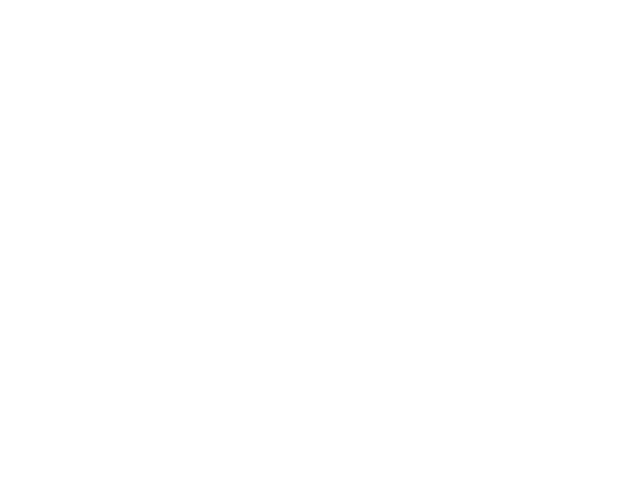
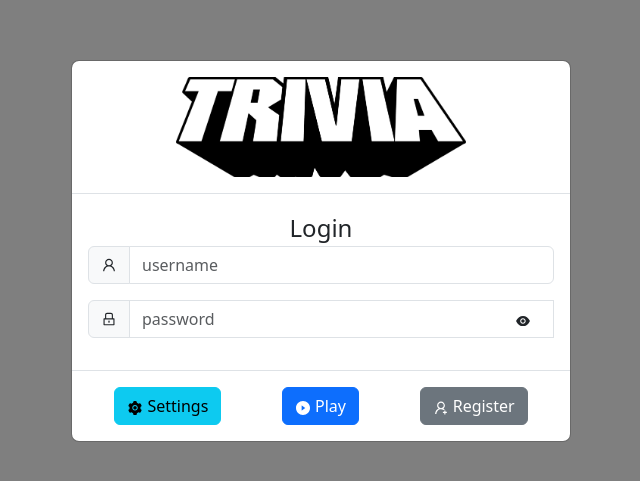
Before and after one commit to mjggel/react_trivia_api_app, a React (Create React App) app: page / in a window 1280 px wide. Shown: the part 149-630 px from the top of the page, without its empty margins (319-959 px from the left). Built offline with nearby package versions, Linux system fonts and the light colour scheme.

Commit message:
create template of loginPage

```diff
--- a/src/App.js
+++ b/src/App.js
@@ -1,7 +1,13 @@
 import React from 'react';
+import { Route, Routes } from 'react-router-dom';
+import LoginPage from './Pages/LoginPage';
 
 function App() {
-  return <div className='App'></div>;
+  return (
+    <Routes>
+      <Route path='/' element={<LoginPage />} />
+    </Routes>
+  );
 }
 
 export default App;
--- /dev/null
+++ b/src/Pages/LoginPage.jsx
@@ -0,0 +1,95 @@
+import {
+  Modal,
+  Image,
+  Form,
+  InputGroup,
+  OverlayTrigger,
+  Tooltip,
+  Button,
+} from 'react-bootstrap';
+import {
+  AiOutlineUser,
+  AiOutlineLock,
+  AiFillEye,
+  AiFillEyeInvisible,
+  AiOutlineUnlock,
+  AiFillSetting,
+  AiOutlineUserAdd,
+  AiFillPlayCircle,
+} from 'react-icons/ai';
+import React, { useState } from 'react';
+import trivia_logo from '../imgs/trivia_logo.png';
+
+export default function LoginPage() {
+  const [showPassword, setShowPassword] = useState(false);
+
+  return (
+    <Modal show={true} size='md' centered>
+      <Modal.Header>
+        <Image
+          src={trivia_logo}
+          alt='Trivia Logo'
+          className='img-fluid mx-auto '
+          style={{ maxHeight: '100px' }}
+        />
+      </Modal.Header>
+
+      <Modal.Body className='text-center'>
+        <Modal.Title>Login</Modal.Title>
+        <Form>
+          <InputGroup id='login-username' className='mb-3'>
+            <InputGroup.Text>
+              <AiOutlineUser />
+            </InputGroup.Text>
+            <Form.Control placeholder='username' />
+          </InputGroup>
+
+          <InputGroup id='login-password' className='mb-3'>
+            <InputGroup.Text>
+              {showPassword ? <AiOutlineUnlock /> : <AiOutlineLock />}
+            </InputGroup.Text>
+            <Form.Control
+              type={showPassword ? 'text' : 'password'}
+              placeholder='password'
+            />
+            <OverlayTrigger
+              placement='right'
+              overlay={
+                <Tooltip id='tooltip-right'>
+                  {showPassword ? 'Hide' : 'Show'}
+                </Tooltip>
+              }
+            >
+              <Button
+                onClick={() => setShowPassword(!showPassword)}
+                variant='ouline-info'
+                style={{
+                  position: 'absolute',
+                  right: '10px',
+                  borderColor: 'transparent',
+                  zIndex: '10',
+                }}
+              >
+                {showPassword ? <AiFillEyeInvisible /> : <AiFillEye />}
+              </Button>
+            </OverlayTrigger>
+          </InputGroup>
+        </Form>
+      </Modal.Body>
+
+      <Modal.Footer className='justify-content-around'>
+        <Button variant='info'>
+          <AiFillSetting /> Settings
+        </Button>
+
+        <Button variant='primary'>
+          <AiFillPlayCircle /> Play
+        </Button>
+
+        <Button variant='secondary'>
+          <AiOutlineUserAdd /> Register
+        </Button>
+      </Modal.Footer>
+    </Modal>
+  );
+}
--- a/src/index.js
+++ b/src/index.js
@@ -3,7 +3,7 @@ import ReactDOM from 'react-dom/client';
 import App from './App';
 import 'bootstrap/dist/css/bootstrap.min.css';
 import reportWebVitals from './reportWebVitals';
-import Store from './redux/Store';
+import Store from './Redux/Store';
 import { BrowserRouter } from 'react-router-dom';
 import { Provider } from 'react-redux';
 
```
Also changed, not shown: src/Redux/Reducers/rootReducer.jsx (added, +7 -0 lines), src/Redux/Reducers/QuestionsReducer.jsx (renamed from src/redux/Reducers/QuestionsReducer.jsx), src/Redux/Reducers/UserReducer.jsx (renamed from src/redux/Reducers/UserReducer.jsx), src/Redux/Reducers/index.jsx (renamed from src/redux/Reducers/index.jsx), src/Redux/Store.jsx (renamed from src/redux/Store.jsx), src/imgs/trivia_logo.png (added).
